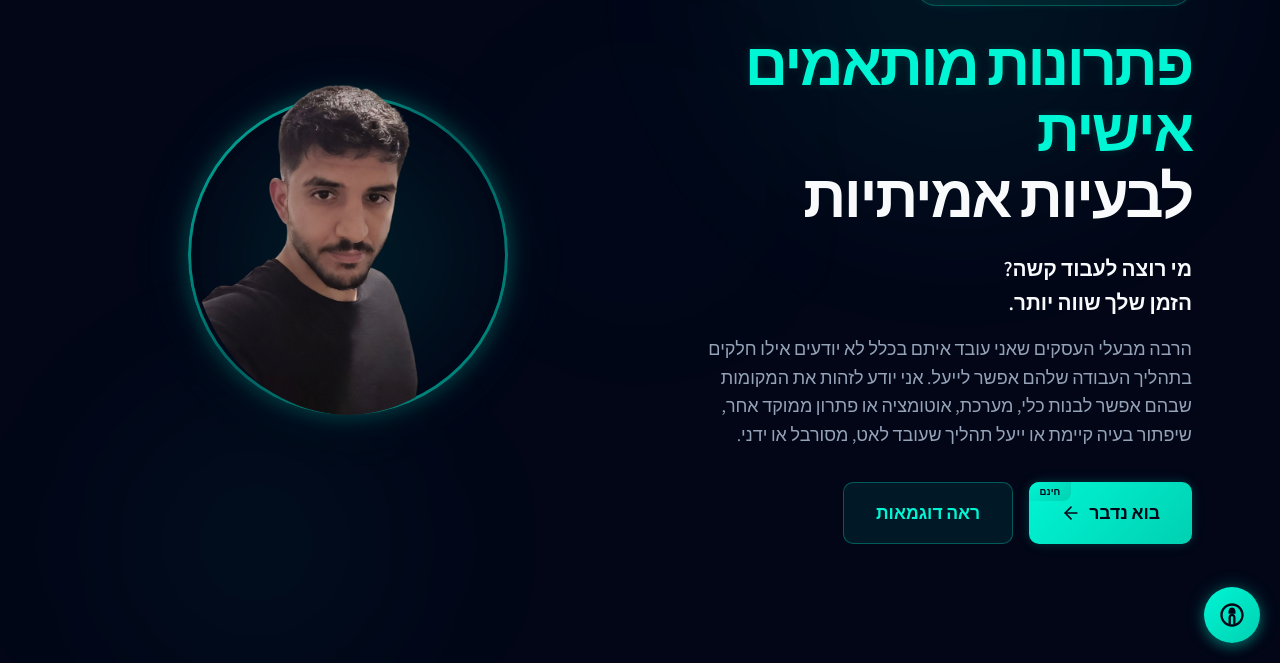
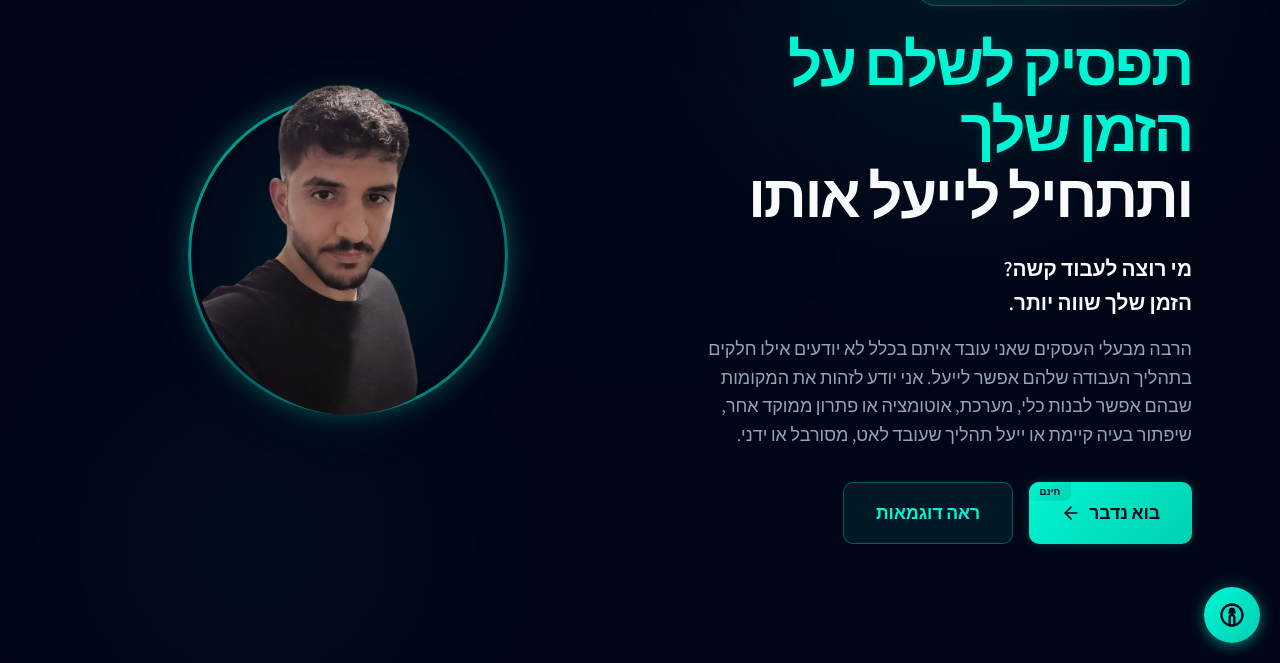
Before and after one commit to Jabanes/myLanding, a website: page index.html in a window 1280 px wide. Shown: the part 137-800 px from the top of the page. Drawn offline with Linux system fonts and the light colour scheme.

Commit message:
changed title

```diff
--- a/index.html
+++ b/index.html
@@ -2127,8 +2127,8 @@
           </div>
 
           <h1 class="hero-title">
-            <span class="text-accent" data-i18n="hero-title-1">פתרונות מותאמים אישית</span><br>
-            <span class="text-primary" data-i18n="hero-title-2">לבעיות אמיתיות</span>
+            <span class="text-accent" data-i18n="hero-title-1">תפסיק לשלם על הזמן שלך</span><br>
+            <span class="text-primary" data-i18n="hero-title-2">ותתחיל לייעל אותו</span>
           </h1>
 
           <p class="hero-description" style="font-weight:600; color:var(--text-primary); font-size:1.3rem;" data-i18n="hero-tagline">
@@ -2698,8 +2698,8 @@
         'nav-contact': 'צור קשר',
         'nav-cta': 'בוא נדבר',
         'hero-badge': 'פיתוח כלים ואוטומציות בהתאמה אישית',
-        'hero-title-1': 'פתרונות מותאמים אישית',
-        'hero-title-2': 'לבעיות אמיתיות',
+        'hero-title-1': 'תפסיק לשלם על הזמן שלך',
+        'hero-title-2': 'ותתחיל לייעל אותו',
         'hero-tagline': 'מי רוצה לעבוד קשה?<br />הזמן שלך שווה יותר.',
         'hero-desc': 'הרבה מבעלי העסקים שאני עובד איתם בכלל לא יודעים אילו חלקים בתהליך העבודה שלהם אפשר לייעל. אני יודע לזהות את המקומות שבהם אפשר לבנות כלי, מערכת, אוטומציה או פתרון ממוקד אחר, שיפתור בעיה קיימת או ייעל תהליך שעובד לאט, מסורבל או ידני.',
         'hero-cta': 'בוא נדבר',
@@ -2826,8 +2826,8 @@
         'nav-contact': 'Contact',
         'nav-cta': "Let's Talk",
         'hero-badge': 'Custom Tool & Automation Development',
-        'hero-title-1': 'Custom Solutions',
-        'hero-title-2': 'For Real Problems',
+        'hero-title-1': 'Stop paying for your time',
+        'hero-title-2': 'Start optimizing it',
         'hero-tagline': 'Who wants to work hard?<br />Your time is worth more.',
         'hero-desc': 'Many business owners I work with don\'t even know which parts of their workflow can be optimized. I know how to identify where you can build a tool, system, automation, or other focused solution that will solve an existing problem or streamline a process that\'s slow, cumbersome, or manual.',
         'hero-cta': "Let's Talk",
```
